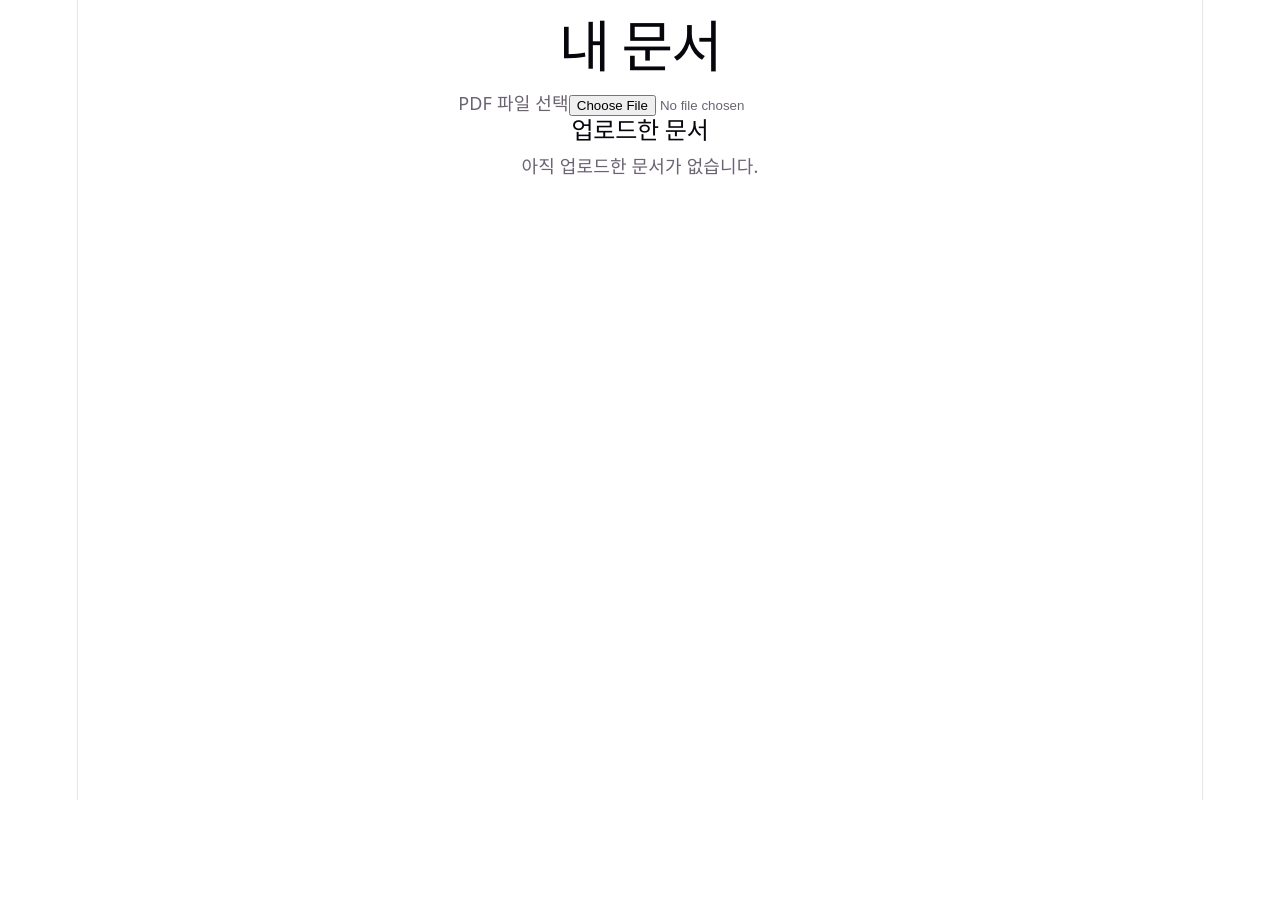
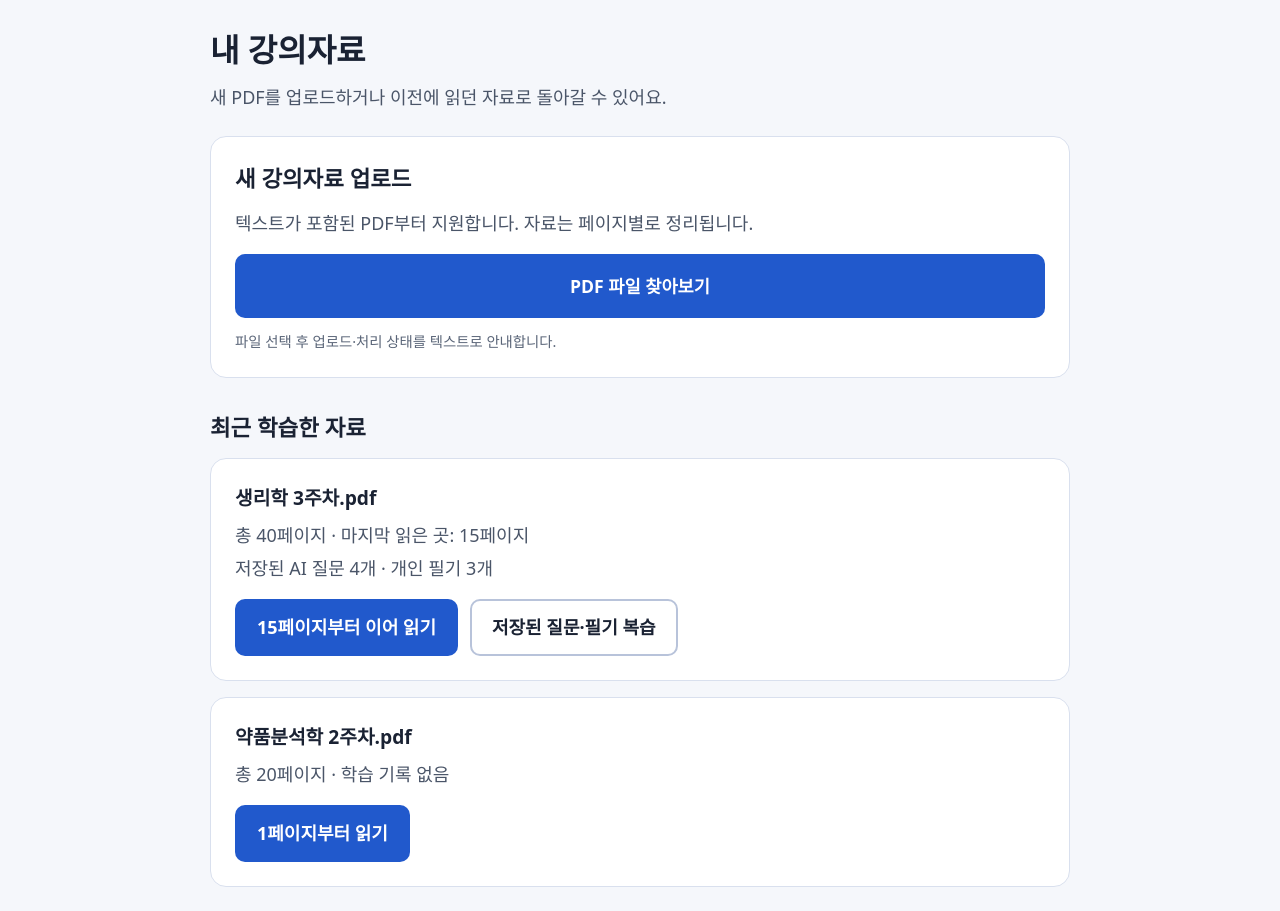
Before and after one commit to Coinxi0925/Hackathon_Team01, a React (Vite) app in the folder FE/: page / in a window 1280 px wide. Before the commit the page ends 800 px from the top, so only its background shows below. Built offline with nearby package versions, Linux system fonts and the light colour scheme.

Commit message:
[FE] fix: 저장 누락된 화면 코드 반영

```diff
--- a/FE/src/index.css
+++ b/FE/src/index.css
@@ -1,111 +1,19 @@
-:root {
-  --text: #6b6375;
-  --text-h: #08060d;
-  --bg: #fff;
-  --border: #e5e4e7;
-  --code-bg: #f4f3ec;
-  --accent: #aa3bff;
-  --accent-bg: rgba(170, 59, 255, 0.1);
-  --accent-border: rgba(170, 59, 255, 0.5);
-  --social-bg: rgba(244, 243, 236, 0.5);
-  --shadow:
-    rgba(0, 0, 0, 0.1) 0 10px 15px -3px, rgba(0, 0, 0, 0.05) 0 4px 6px -2px;
-
-  --sans: system-ui, 'Segoe UI', Roboto, sans-serif;
-  --heading: system-ui, 'Segoe UI', Roboto, sans-serif;
-  --mono: ui-monospace, Consolas, monospace;
-
-  font: 18px/145% var(--sans);
-  letter-spacing: 0.18px;
-  color-scheme: light dark;
-  color: var(--text);
-  background: var(--bg);
-  font-synthesis: none;
-  text-rendering: optimizeLegibility;
-  -webkit-font-smoothing: antialiased;
-  -moz-osx-font-smoothing: grayscale;
-
-  @media (max-width: 1024px) {
-    font-size: 16px;
-  }
+body {
+  margin: 0;
+  font-family: system-ui, sans-serif;
+  font-size: 18px;
+  line-height: 1.6;
+  color: #1a2233;
+  background: #f5f7fb;
 }
 
-@media (prefers-color-scheme: dark) {
-  :root {
-    --text: #9ca3af;
-    --text-h: #f3f4f6;
-    --bg: #16171d;
-    --border: #2e303a;
-    --code-bg: #1f2028;
-    --accent: #c084fc;
-    --accent-bg: rgba(192, 132, 252, 0.15);
-    --accent-border: rgba(192, 132, 252, 0.5);
-    --social-bg: rgba(47, 48, 58, 0.5);
-    --shadow:
-      rgba(0, 0, 0, 0.4) 0 10px 15px -3px, rgba(0, 0, 0, 0.25) 0 4px 6px -2px;
-  }
-
-  #social .button-icon {
-    filter: invert(1) brightness(2);
-  }
+main {
+  max-width: 860px;
+  margin: 0 auto;
+  padding: 24px;
 }
 
-body {
-  margin: 0;
+:focus-visible {
+  outline: 3px solid #0057d9;
+  outline-offset: 2px;
 }
-
-#root {
-  width: 1126px;
-  max-width: 100%;
-  margin: 0 auto;
-  text-align: center;
-  border-inline: 1px solid var(--border);
-  min-height: 100svh;
-  display: flex;
-  flex-direction: column;
-  box-sizing: border-box;
-}
-
-h1,
-h2 {
-  font-family: var(--heading);
-  font-weight: 500;
-  color: var(--text-h);
-}
-
-h1 {
-  font-size: 56px;
-  letter-spacing: -1.68px;
-  margin: 32px 0;
-  @media (max-width: 1024px) {
-    font-size: 36px;
-    margin: 20px 0;
-  }
-}
-h2 {
-  font-size: 24px;
-  line-height: 118%;
-  letter-spacing: -0.24px;
-  margin: 0 0 8px;
-  @media (max-width: 1024px) {
-    font-size: 20px;
-  }
-}
-p {
-  margin: 0;
-}
-
-code,
-.counter {
-  font-family: var(--mono);
-  display: inline-flex;
-  border-radius: 4px;
-  color: var(--text-h);
-}
-
-code {
-  font-size: 15px;
-  line-height: 135%;
-  padding: 4px 8px;
-  background: var(--code-bg);
-}
--- a/FE/src/pages/Documents.css
+++ b/FE/src/pages/Documents.css
@@ -0,0 +1,137 @@
+.documents h1 {
+  font-size: 2rem;
+  margin: 0 0 8px;
+}
+
+.documents h2 {
+  font-size: 1.4rem;
+  margin: 32px 0 12px;
+}
+
+.documents__lead {
+  color: #4a5568;
+  margin: 0 0 24px;
+}
+
+/* 카드 공통 */
+.card {
+  background: #fff;
+  border: 1px solid #d9e0ee;
+  border-radius: 16px;
+  padding: 24px;
+}
+
+.card h2 {
+  margin-top: 0;
+}
+
+.card__desc {
+  color: #4a5568;
+  margin: 0 0 16px;
+}
+
+.card__hint {
+  color: #5a6578;
+  font-size: 0.9rem;
+  margin: 12px 0 0;
+}
+
+/* 버튼 */
+.btn {
+  font: inherit;
+  font-weight: 600;
+  border-radius: 10px;
+  padding: 12px 20px;
+  cursor: pointer;
+  border: 2px solid transparent;
+}
+
+.btn--primary {
+  background: #2159cc;
+  color: #fff;
+}
+
+.btn--primary:hover {
+  background: #1a47a3;
+}
+
+.btn--secondary {
+  background: #fff;
+  color: #1a2233;
+  border-color: #b8c3da;
+}
+
+.btn--large {
+  width: 100%;
+  padding: 16px;
+  font-size: 1.1rem;
+}
+
+.btn:disabled {
+  background: #9aa5bd;
+  color: #fff;
+  cursor: not-allowed;
+}
+
+/* 상태 메시지 */
+.status {
+  margin: 16px 0 0;
+  border-radius: 10px;
+}
+
+.status--uploading,
+.status--success,
+.status--error {
+  padding: 14px 16px;
+}
+
+.status--uploading {
+  background: #eaf1ff;
+  color: #1a47a3;
+}
+
+.status--success {
+  background: #e8f6ec;
+  color: #1b6b35;
+}
+
+.status--error {
+  background: #fdeaea;
+  color: #a31d1d;
+}
+
+/* 최근 자료 목록 */
+.doc-list {
+  list-style: none;
+  padding: 0;
+  margin: 0;
+  display: grid;
+  gap: 16px;
+}
+
+.doc-card h3 {
+  margin: 0 0 8px;
+  font-size: 1.2rem;
+}
+
+.doc-card__meta {
+  margin: 0 0 4px;
+  color: #4a5568;
+}
+
+.doc-card__actions {
+  display: flex;
+  flex-wrap: wrap;
+  gap: 12px;
+  margin-top: 16px;
+}
+
+/* 화면에서는 안 보이지만 스크린리더는 읽는 요소 */
+.visually-hidden {
+  position: absolute;
+  width: 1px;
+  height: 1px;
+  overflow: hidden;
+  clip: rect(0 0 0 0);
+  white-space: nowrap;
+}
--- a/FE/src/pages/Documents.jsx
+++ b/FE/src/pages/Documents.jsx
@@ -1,76 +1,196 @@
 //업로드 화면 만들기(src/pages/Documents.jsx)
 
-import { useState } from "react";
+import { useRef, useState } from "react";
 import { uploadDocument } from "../api/documents";
+import "./Documents.css";
 
 const MAX_SIZE_MB = 20; // 임시값: 백엔드에 확인 필요
 
+// 시안의 "최근 학습한 자료"를 보여주기 위한 임시 데이터
+// last_read_page, question_count, note_count는 API 명세서에 아직 없는 필드예요.
+const initialDocuments = [
+  {
+    document_id: "mock-1",
+    file_name: "생리학 3주차.pdf",
+    total_pages: 40,
+    last_read_page: 15,
+    question_count: 4,
+    note_count: 3,
+  },
+  {
+    document_id: "mock-2",
+    file_name: "약품분석학 2주차.pdf",
+    total_pages: 20,
+    last_read_page: null,
+    question_count: 0,
+    note_count: 0,
+  },
+];
+
 export default function Documents() {
-  const [documents, setDocuments] = useState([]);
+  const [documents, setDocuments] = useState(initialDocuments);
   const [status, setStatus] = useState("idle"); // idle | uploading | success | error
   const [message, setMessage] = useState("");
+  const fileInputRef = useRef(null);
+
+  function handleBrowseClick() {
+    fileInputRef.current.click(); // 숨겨진 파일 입력칸을 대신 클릭
+  }
 
   async function handleFileChange(event) {
-    const file = event.target.files[0]; // 사용자가 고른 첫 번째 파일
+    const input = event.target;
+    const file = input.files[0];
+    if (!file) return;
 
-    if (!file) return; // 선택 취소한 경우
-
-    // 검사 1: PDF인지
     if (file.type !== "application/pdf") {
       setStatus("error");
       setMessage("PDF 파일만 업로드할 수 있습니다.");
+      input.value = "";
       return;
     }
 
-    // 검사 2: 용량
     if (file.size > MAX_SIZE_MB * 1024 * 1024) {
       setStatus("error");
       setMessage(`파일 용량은 ${MAX_SIZE_MB}MB 이하여야 합니다.`);
+      input.value = "";
       return;
     }
 
-    // 서버로 보내기
     setStatus("uploading");
     setMessage(`${file.name} 업로드 중입니다.`);
 
     try {
       const result = await uploadDocument(file);
-      setDocuments((prev) => [...prev, result]);
+      setDocuments((prev) => [
+        {
+          document_id: result.document_id,
+          file_name: result.file_name,
+          total_pages: null,
+          last_read_page: null,
+          question_count: 0,
+          note_count: 0,
+        },
+        ...prev,
+      ]);
       setStatus("success");
       setMessage(`${file.name} 업로드가 완료되었습니다.`);
     } catch (error) {
       setStatus("error");
       setMessage(error.message || "업로드에 실패했습니다.");
+    } finally {
+      input.value = ""; // 같은 파일을 다시 고를 수 있게 초기화
+    }
   }
 
-    event.target.value = ""; // 같은 파일을 다시 선택할 수 있게 초기화
+  function handleRead(doc) {
+    // TODO: 읽기 화면 라우팅 연결 (fe/reader-page 작업에서)
+    console.log("읽기 화면으로 이동:", doc.document_id, doc.last_read_page ?? 1);
+  }
+
+  function handleReview(doc) {
+    // TODO: 저장된 질문/필기 복습 화면 연결
+    console.log("복습 화면으로 이동:", doc.document_id);
   }
 
   return (
-    <main id="main">
-      <h1>내 문서</h1>
+    <main id="main" className="documents">
+      <h1>내 강의자료</h1>
+      <p className="documents__lead">
+        새 PDF를 업로드하거나 이전에 읽던 자료로 돌아갈 수 있어요.
+      </p>
 
-      <label htmlFor="pdf-upload">PDF 파일 선택</label>
+      {/* 업로드 카드 */}
+      <section className="card" aria-labelledby="upload-title">
+        <h2 id="upload-title">새 강의자료 업로드</h2>
+        <p className="card__desc">
+          텍스트가 포함된 PDF부터 지원합니다. 자료는 페이지별로 정리됩니다.
+        </p>
+
         <input
+          ref={fileInputRef}
           id="pdf-upload"
           type="file"
           accept="application/pdf"
           onChange={handleFileChange}
+          className="visually-hidden"
+          tabIndex={-1}
+        />
+        <button
+          type="button"
+          className="btn btn--primary btn--large"
+          onClick={handleBrowseClick}
           disabled={status === "uploading"}
-      />
+        >
+          PDF 파일 찾아보기
+        </button>
+        <p className="card__hint">
+          파일 선택 후 업로드·처리 상태를 텍스트로 안내합니다.
+        </p>
+      </section>
 
-      <p role="status" aria-live="polite">{message}</p>
+      {/* 상태 메시지: 스크린리더가 변화를 자동으로 읽어줘요 */}
+      <div
+        className={`status status--${status}`}
+        role={status === "error" ? "alert" : "status"}
+        aria-live="polite"
+      >
+        {message}
+      </div>
 
-      <h2>업로드한 문서</h2>
+      {/* 최근 학습한 자료 */}
+      <section aria-labelledby="recent-title">
+        <h2 id="recent-title">최근 학습한 자료</h2>
+
         {documents.length === 0 ? (
           <p>아직 업로드한 문서가 없습니다.</p>
         ) : (
-        <ul>
+          <ul className="doc-list">
             {documents.map((doc) => (
-            <li key={doc.document_id}>{doc.file_name}</li>
+              <li key={doc.document_id} className="card doc-card">
+                <h3>{doc.file_name}</h3>
+                <p className="doc-card__meta">
+                  {doc.total_pages ? `총 ${doc.total_pages}페이지` : "페이지 정보 처리 대기"}
+                  {" · "}
+                  {doc.last_read_page
+                    ? `마지막 읽은 곳: ${doc.last_read_page}페이지`
+                    : "학습 기록 없음"}
+                </p>
+                {(doc.question_count > 0 || doc.note_count > 0) && (
+                  <p className="doc-card__meta">
+                    저장된 AI 질문 {doc.question_count}개 · 개인 필기 {doc.note_count}개
+                  </p>
+                )}
+
+                <div className="doc-card__actions">
+                  <button
+                    type="button"
+                    className="btn btn--primary"
+                    onClick={() => handleRead(doc)}
+                    aria-label={`${doc.file_name} ${doc.last_read_page ?? 1}페이지부터 ${
+                      doc.last_read_page ? "이어 읽기" : "읽기"
+                    }`}
+                  >
+                    {doc.last_read_page
+                      ? `${doc.last_read_page}페이지부터 이어 읽기`
+                      : "1페이지부터 읽기"}
+                  </button>
+
+                  {doc.question_count > 0 && (
+                    <button
+                      type="button"
+                      className="btn btn--secondary"
+                      onClick={() => handleReview(doc)}
+                      aria-label={`${doc.file_name} 저장된 질문·필기 복습`}
+                    >
+                      저장된 질문·필기 복습
+                    </button>
+                  )}
+                </div>
+              </li>
             ))}
           </ul>
         )}
+      </section>
     </main>
   );
 }
```
Lines whose indentation alone changed are shown as unchanged.
